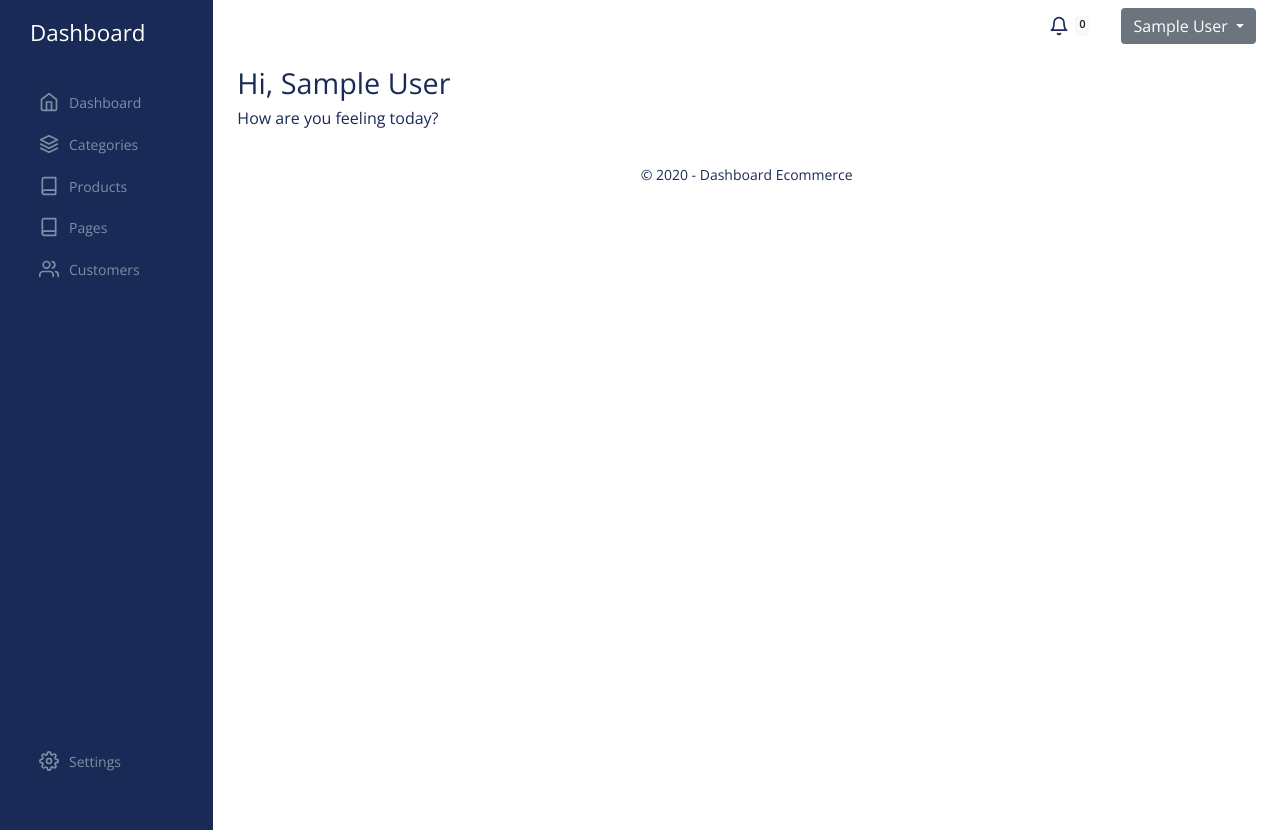
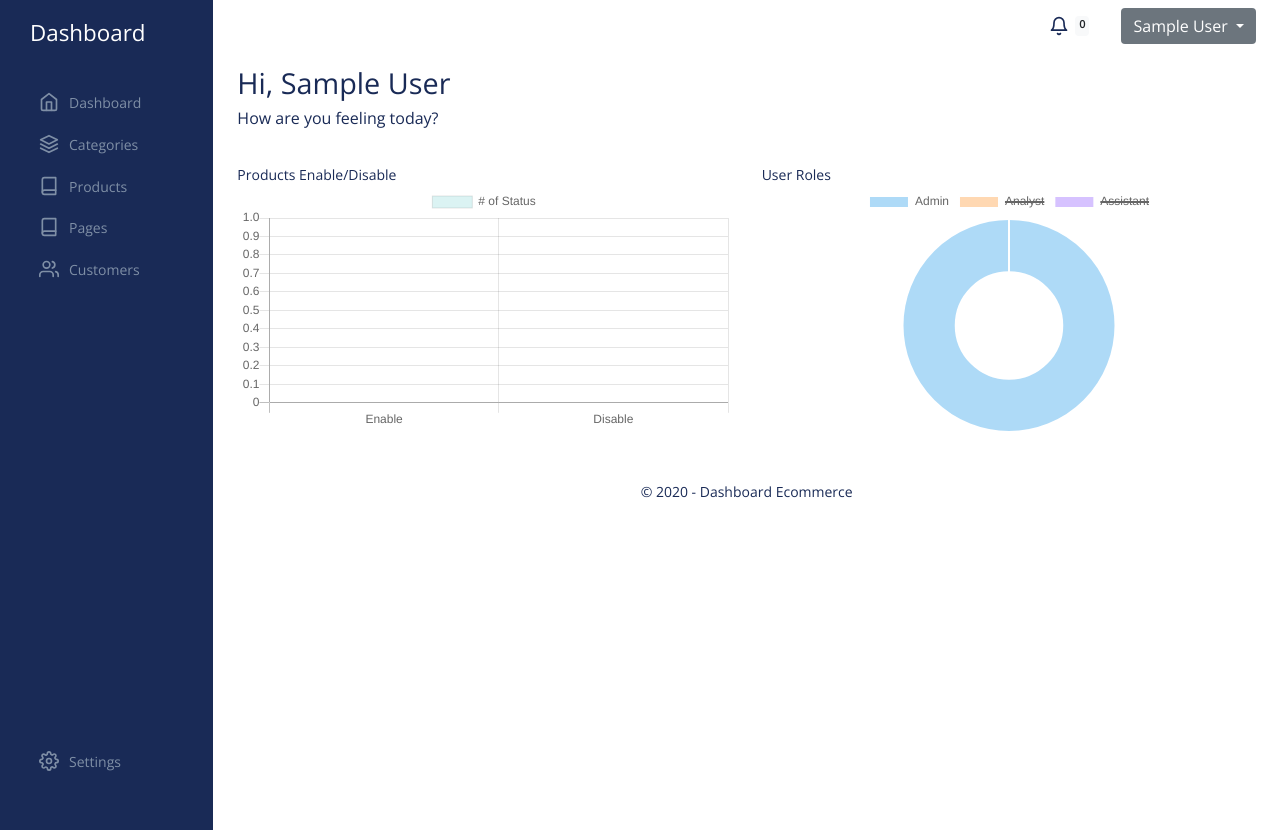
Before and after one commit to samuelgallo/ecommerce-dashboard, a Node server app: page /dashboard in a window 1280 px wide. Run offline with Node 20, Linux system fonts and the light colour scheme; the visitor is signed in with stand-in values (Sample User, id 1); data comes from the database, SQL or seed files in the repository; data that the repository does not hold is empty; some libraries are stand-ins or nearby versions.

Commit message:
requisite - graph

```diff
--- a/controllers/DashboardController.js
+++ b/controllers/DashboardController.js
@@ -1,5 +1,30 @@
-const User = require('../models/CustomersModel')
+const Products = require('../models/ProductModel')
+const Customers = require('../models/CustomersModel')
 
-exports.index = (req, res) => {
-  res.status(200).render('index', { title: 'Dashboard', message: 'pagina', path: req.path })
+exports.index = async (req, res) => {
+  const data = await Products.find()
+  const users = await Customers.find()
+
+  var productsStatus = []
+  var userRoles = []
+
+  Object.keys(data).forEach((key, index) => {
+    if (data[key].status == 'enable') {
+      productsStatus['enable'] = productsStatus['enable'] + 1 || 1
+    } else {
+      productsStatus['disable'] = productsStatus['disable'] + 1 || 1
+    }
+  })
+
+  Object.keys(users).forEach((key, index) => {
+    if (users[key].role == 'admin') {
+      userRoles['admin'] = userRoles['admin'] + 1 || 1
+    } else if (users[key].role == 'analyst') {
+      userRoles['analyst'] = userRoles['analyst'] + 1 || 1
+    } else {
+      userRoles['assistant'] = userRoles['assistant'] + 1 || 1
+    }
+  })
+
+  res.status(200).render('index', { title: 'Dashboard', message: 'pagina', path: req.path, productStatus: productsStatus, userRoles: userRoles })
 }
--- a/views/index.ejs
+++ b/views/index.ejs
@@ -16,138 +16,34 @@
         </div>
       </div>
 
-      <!-- <h2>Section title</h2>
-      <div class="table-responsive">
-        <table class="table table-striped table-sm">
-          <thead>
-            <tr>
-              <th>SKU</th>
-              <th>Name</th>
-              <th>Price</th>
-              <th>Status</th>
-              <th>Action</th>
-            </tr>
-          </thead>
-          <tbody>
-            <tr>
-              <td>1,001</td>
-              <td>Lorem</td>
-              <td>ipsum</td>
-              <td>dolor</td>
-              <td><a href="/treta">Edit</a></td>
-            </tr>
-            <tr>
-              <td>1,002</td>
-              <td>amet</td>
-              <td>consectetur</td>
-              <td>adipiscing</td>
-              <td><a href="#">Edit</a></td>
-            </tr>
-            <tr>
-              <td>1,003</td>
-              <td>Integer</td>
-              <td>nec</td>
-              <td>odio</td>
-              <td><a href="#">Edit</a></td>
-            </tr>
-            <tr>
-              <td>1,003</td>
-              <td>libero</td>
-              <td>Sed</td>
-              <td>cursus</td>
-              <td><a href="#">Edit</a></td>
-            </tr>
-            <tr>
-              <td>1,004</td>
-              <td>dapibus</td>
-              <td>diam</td>
-              <td>Sed</td>
-              <td><a href="#">Edit</a></td>
-            </tr>
-            <tr>
-              <td>1,005</td>
-              <td>Nulla</td>
-              <td>quis</td>
-              <td>sem</td>
-              <td><a href="#">Edit</a></td>
-            </tr>
-            <tr>
-              <td>1,006</td>
-              <td>nibh</td>
-              <td>elementum</td>
-              <td>imperdiet</td>
-              <td><a href="#">Edit</a></td>
-            </tr>
-            <tr>
-              <td>1,007</td>
-              <td>sagittis</td>
-              <td>ipsum</td>
-              <td>Praesent</td>
-              <td><a href="#">Edit</a></td>
-            </tr>
-            <tr>
-              <td>1,008</td>
-              <td>Fusce</td>
-              <td>nec</td>
-              <td>tellus</td>
-              <td><a href="#">Edit</a></td>
-            </tr>
-            <tr>
-              <td>1,009</td>
-              <td>augue</td>
-              <td>semper</td>
-              <td>porta</td>
-              <td><a href="#">Edit</a></td>
-            </tr>
-            <tr>
-              <td>1,010</td>
-              <td>massa</td>
-              <td>Vestibulum</td>
-              <td>lacinia</td>
-              <td><a href="#">Edit</a></td>
-            </tr>
-            <tr>
-              <td>1,011</td>
-              <td>eget</td>
-              <td>nulla</td>
-              <td>Class</td>
-              <td><a href="#">Edit</a></td>
-            </tr>
-            <tr>
-              <td>1,012</td>
-              <td>taciti</td>
-              <td>sociosqu</td>
-              <td>ad</td>
-              <td><a href="#">Edit</a></td>
-            </tr>
-            <tr>
-              <td>1,013</td>
-              <td>torquent</td>
-              <td>per</td>
-              <td>conubia</td>
-              <td><a href="#">Edit</a></td>
-            </tr>
-            <tr>
-              <td>1,014</td>
-              <td>per</td>
-              <td>inceptos</td>
-              <td>himenaeos</td>
-              <td><a href="#">Edit</a></td>
-            </tr>
-            <tr>
-              <td>1,015</td>
-              <td>sodales</td>
-              <td>ligula</td>
-              <td>in</td>
-              <td><a href="#">Edit</a></td>
-            </tr>
-          </tbody>
-        </table>
-      </div> -->
+
+      <div class="row">
+        <div class="col-12 col-md-6">
+          <h2><strong>Products Enable/Disable</strong></h2>
+          <canvas id="productsStatus"></canvas>
+        </div>
+        <div class="col-12 col-md-6">
+          <h2><strong>User Roles</strong></h2>
+          <canvas id="userRoles"></canvas>
+        </div>
+      </div>
+      <div class="row">
+        <div class="col-12 col-md-6">
+
+
+        </div>
+        <div class="col-12 col-md-6"></div>
+      </div>
+
 
       <%- include('partials/copyright'); -%>
 
     </main>
   </div>
 </div>
+<script src="https://cdn.jsdelivr.net/npm/chart.js@2.8.0"></script>
+<script>
+  new Chart(document.getElementById("productsStatus"),{"type":"bar","data":{"labels":["Enable", "Disable"],"datasets":[{"label":"# of Status","data":[<%= productStatus.enable %>, <%= productStatus.disable %>],"fill":false,"backgroundColor":["rgba(75, 192, 192, 0.2)","rgba(255, 99, 132, 0.2)"],"borderWidth":1}]},"options":{"scales":{"yAxes":[{"ticks":{"beginAtZero":true}}]}}});
+  new Chart(document.getElementById("userRoles"),{"type":"doughnut","data":{"labels":["Admin","Analyst","Assistant"],"datasets":[{"label":"My First Dataset","data":[<%= userRoles.admin %>, <%= userRoles.analyst %>, <%= userRoles.assistant %>],"backgroundColor":["rgba(54, 162, 235, 0.4)","rgba(255, 159, 64, 0.4)","rgba(153, 102, 255, 0.4)"]}]}});
+  </script>
 <%- include('partials/footer'); -%>
--- a/views/partials/copyright.ejs
+++ b/views/partials/copyright.ejs
@@ -1,3 +1,4 @@
-<div class="copyright text-center">
-  <p>&copy; 2020 - Dashboard Ecommerce</p>
-</div>
+
+  <div class="copyright text-center mt-5">
+    <p>&copy; 2020 - Dashboard Ecommerce</p>
+  </div>
--- a/views/partials/head.ejs
+++ b/views/partials/head.ejs
@@ -4,7 +4,6 @@
   <meta charset="UTF-8">
   <meta name="viewport" content="width=device-width, initial-scale=1.0">
   <title><%= title %></title>
-
   <link rel="stylesheet" href="https://stackpath.bootstrapcdn.com/bootstrap/4.4.1/css/bootstrap.min.css" integrity="sha384-Vkoo8x4CGsO3+Hhxv8T/Q5PaXtkKtu6ug5TOeNV6gBiFeWPGFN9MuhOf23Q9Ifjh" crossorigin="anonymous">
   <link rel="stylesheet" href="https://fonts.googleapis.com/css?family=Open+Sans&display=swap">
   <link rel="stylesheet" href="/public/css/main.css">
```
